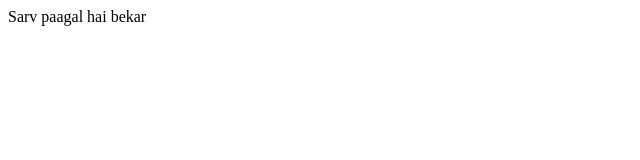
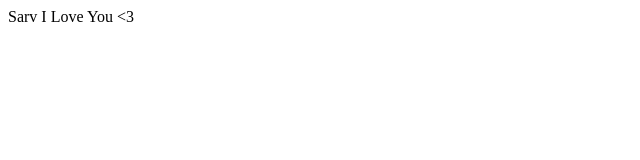
Before and after one commit to thegaming-png/Sarv-Paagal-XD, a plain HTML site: page index.html in a window 1280 px wide. Shown: the full height of the page, 0-640 px from the left. Drawn offline with Linux system fonts and the light colour scheme.

Commit message:
Update index.html

```diff
--- a/index.html
+++ b/index.html
@@ -9,7 +9,7 @@
 </head>
 
 <body>
-    Sarv paagal hai bekar
+    Sarv I Love You <3
 </body>
 
 </html>
```
